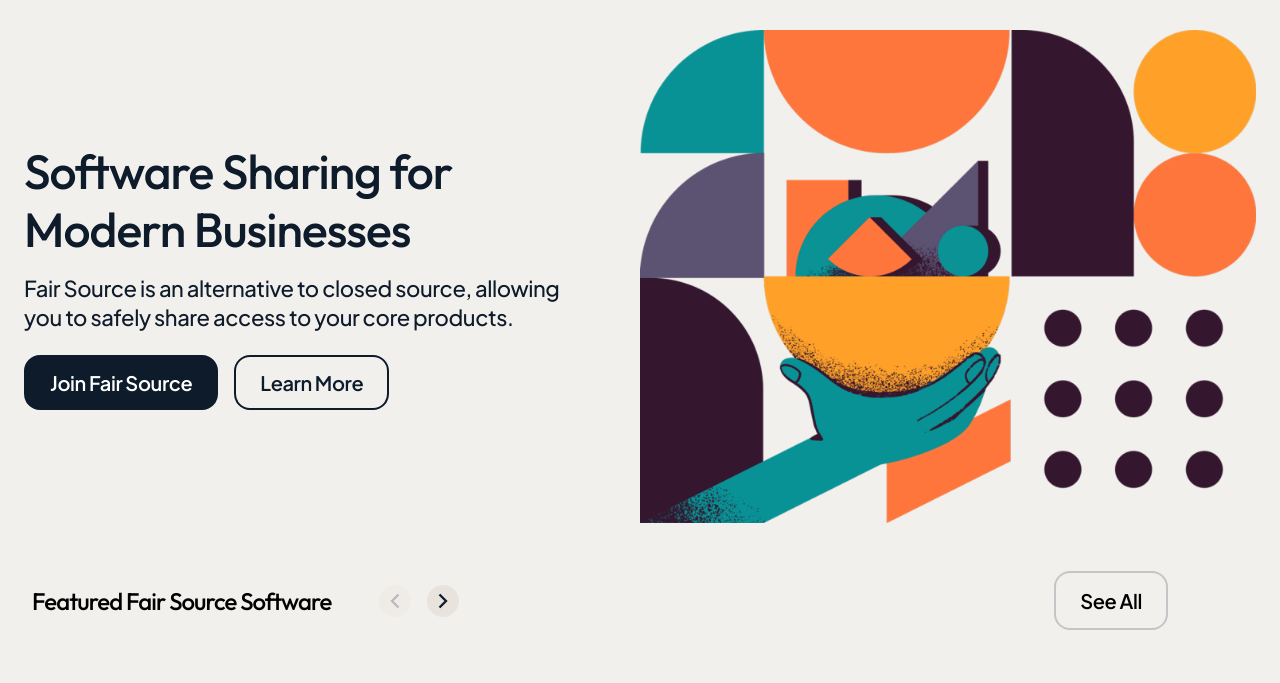
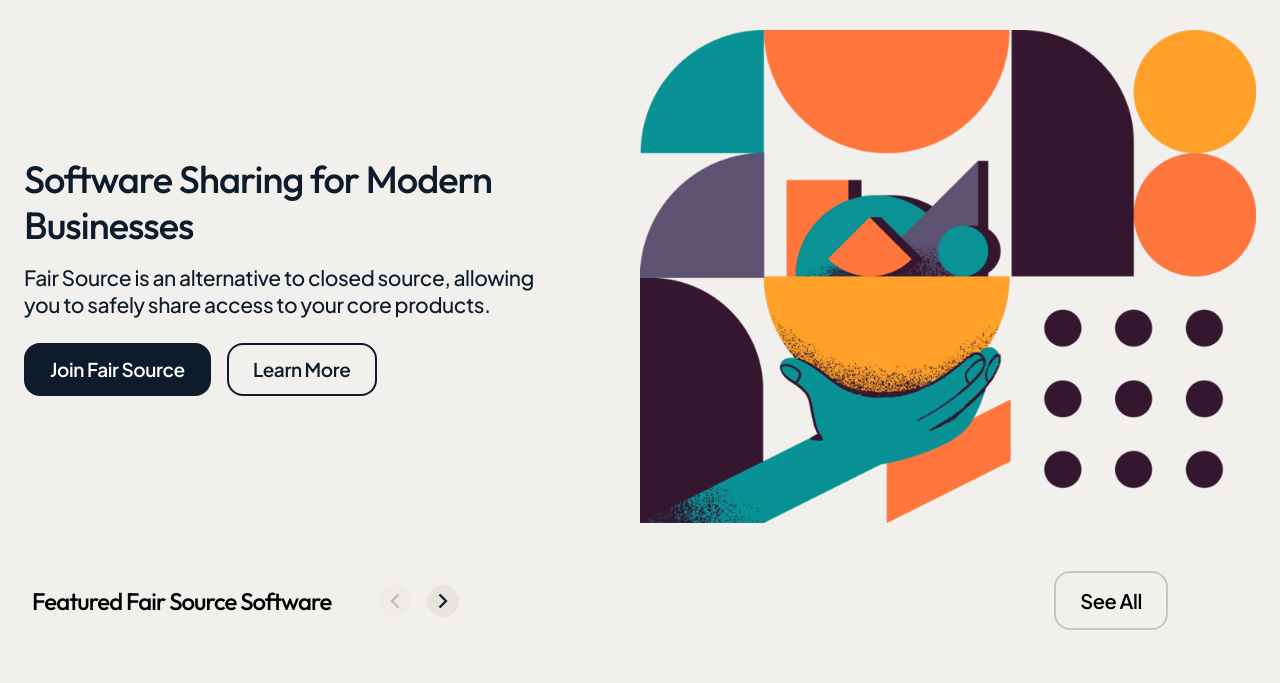
Before and after one commit to fairsource/fair.io, an Astro site: page / in a window 1280 px wide. Shown: the part 108-791 px from the top of the page. Built offline with nearby package versions, Linux system fonts and the light colour scheme; Astro itself is replaced by a stand-in of ours.

Commit message:
frontend: add new fontsizes to hero component

```diff
--- a/src/components/Button.astro
+++ b/src/components/Button.astro
@@ -2,7 +2,7 @@
 const {type, cta, url, color, target, background = 'transparent'} = Astro.props;
 
 const anchorTagClassList = `no-underline flex grow md:flex-[1 1 50%] lg:grow-0 lg:basis-auto lg:table-cell no-underline`;
-const commonClassList = `px-[1.125rem] py-[0.78125rem] lg:px-6 md:py-[0.9375rem]lg:py-4 rounded-small text-[1.125rem] lg:text-[1.25rem] font-[600] leading-[130%] tracking-[-0.025rem] w-full xl:w-auto`;
+const commonClassList = `px-[1.125rem] py-[0.78125rem] lg:px-6 md:py-[0.9375rem]lg:py-4 rounded-small text-[0.875rem] sm:text-[1rem] lg:text-[1.1875rem] 2xl:text-[1.25rem] font-[600] leading-[130%] tracking-[-0.025rem] w-full xl:w-auto`;
 const primaryClassList = `bg-black border-2 border-black ${commonClassList} text-white hover:opacity-80`;
 const secondaryClassList = `${commonClassList} bg-${background} border-2 border-${color} text-${color} hover:opacity-80`;
 const buttonTaupeClassList = `${commonClassList} bg-taupe text-black hover:opacity-80`;
--- a/src/components/Hero.astro
+++ b/src/components/Hero.astro
@@ -11,8 +11,8 @@ const containerClasses = `container flex flex-col flex-wrap mx-auto px-[0.5rem]
       <Image class="w-[30rem] mx-auto md:w-full" src={heroImage} alt={headline} densities={[1, 2, 3, 4]} />
   </div>
   <div class="w-12/12 mb-[1.5rem] mt-[0.78375rem] md:my-auto md:pr-[2.02625rem] md:w-1/2">
-    <h1 class="leading-[120%] mb-[1rem] text-[2.5rem] md:text-[3rem] text-black 2xl:text-[3.75rem] md:tracking-[-0.06rem]">{headline}</h1>
-    <p class="text-balance text-black text-[1.25rem] md:tracking-[-0.0275rem] md:text-[1.375rem] leading-[130%] font-sans font-[500] 2xl:text-[1.75rem]" set:html={subhead} />
+    <h1 class="leading-[120%] mb-[1rem] text-[1.75rem] sm:text-[2rem] lg:text-[2.375rem] 2xl:text-[2.5rem] text-black md:tracking-[-0.06rem]">{headline}</h1>
+    <p class="text-balance text-black text-[1rem] sm:text-[1.125rem] lg:text-[1.3125rem] 2xl:text-[1.375rem] md:tracking-[-0.0275rem] leading-[130%] font-sans font-[500]" set:html={subhead} />
     {buttonsData.length > 0 && (
       <div class="flex flex-wrap gap-[0.5rem] mt-6 md:gap-[1rem]">
        { buttonsData.map((button) => (
```
